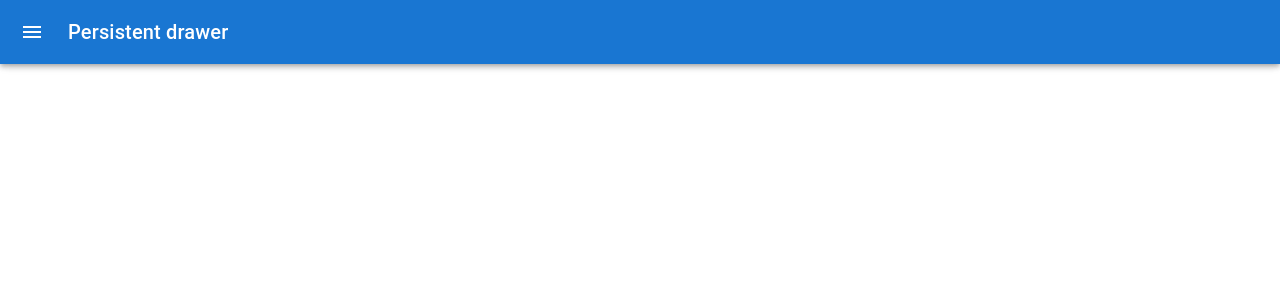
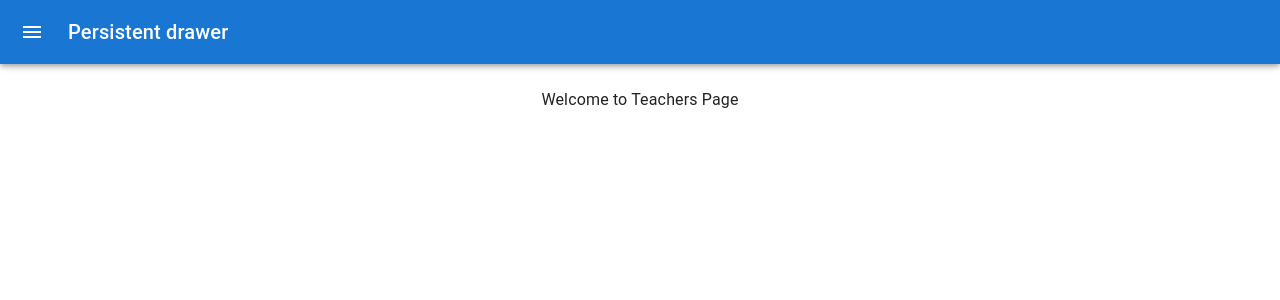
Before and after one commit to SwarnTyagi/student-portal, a React (Create React App) app in the folder frontend/: page /teachers in a window 1280 px wide. Before the commit this address had no page. Shown: the top 300 px of the page. Built offline with nearby package versions, Linux system fonts and the light colour scheme.

Commit message:
added the teachers page

```diff
--- a/frontend/src/App.js
+++ b/frontend/src/App.js
@@ -5,12 +5,14 @@ import { Route, Routes } from "react-router-dom";
 import Drawer from "./components/Drawer/Drawer";
 
 import Students from "./containers/students/Students";
+import Teachers from "./containers/teachers/Teachers";
 function App() {
   return (
     <div className="App">
       <Drawer>
         <Routes>
           <Route path={"/students"} exact={true} element={<Students />} />
+          <Route path={"/teachers"} exact={true} element={<Teachers />} />
         </Routes>
       </Drawer>
     </div>
--- a/frontend/src/components/Drawer/Drawer.js
+++ b/frontend/src/components/Drawer/Drawer.js
@@ -122,7 +122,7 @@ export default function PersistentDrawerLeft(props) {
         <Divider />
         <Divider />
         <List>
-          {[{ title: "Students", icon: BorderColorIcon }].map(
+          {[{ title: "Students", icon: BorderColorIcon,url:"Students" },{title:"Teachers", icon:LibraryBooksIcon, url:"Teachers"}].map(
             (listItem, index) => {
               const Icon = listItem.icon;
               return (
@@ -130,7 +130,7 @@ export default function PersistentDrawerLeft(props) {
                   <ListItemIcon>
                     <Icon />
                   </ListItemIcon>
-                  <Link to={"/students"}>
+                  <Link to={"/"+listItem.url}>
                     <ListItemText primary={listItem.title} />
                   </Link>
                 </ListItem>
--- /dev/null
+++ b/frontend/src/containers/teachers/Teachers.js
@@ -0,0 +1,7 @@
+import React from "react";
+const Teachers=()=>{
+    return(
+        <div>Welcome to Teachers Page</div>
+    )
+}
+export default Teachers;
```
